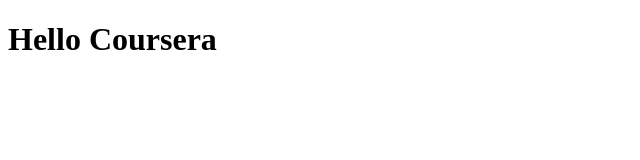
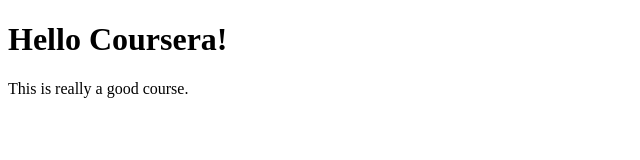
Before and after one commit to Shara1997/Coursera-test, a plain HTML site: page site/index.html in a window 1280 px wide. Shown: the whole page, without its empty margins (0-640 px from the left). Drawn offline with Linux system fonts and the light colour scheme.

Commit message:
A new paragraph is added.

```diff
--- a/site/index.html
+++ b/site/index.html
@@ -7,6 +7,7 @@
     <title>Hello Coursera</title>
 </head>
 <body>
-   <h1>Hello Coursera</h1>
+   <h1>Hello Coursera! </h1>
+   <p>This is really a good course.</p>
 </body>
 </html>
```
